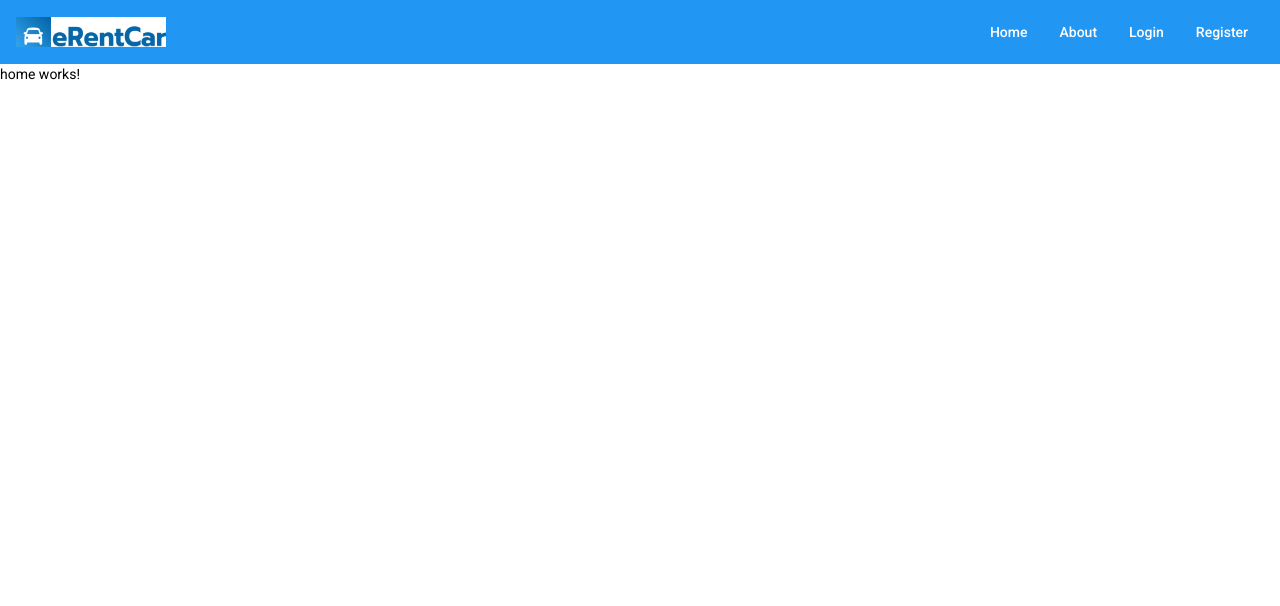
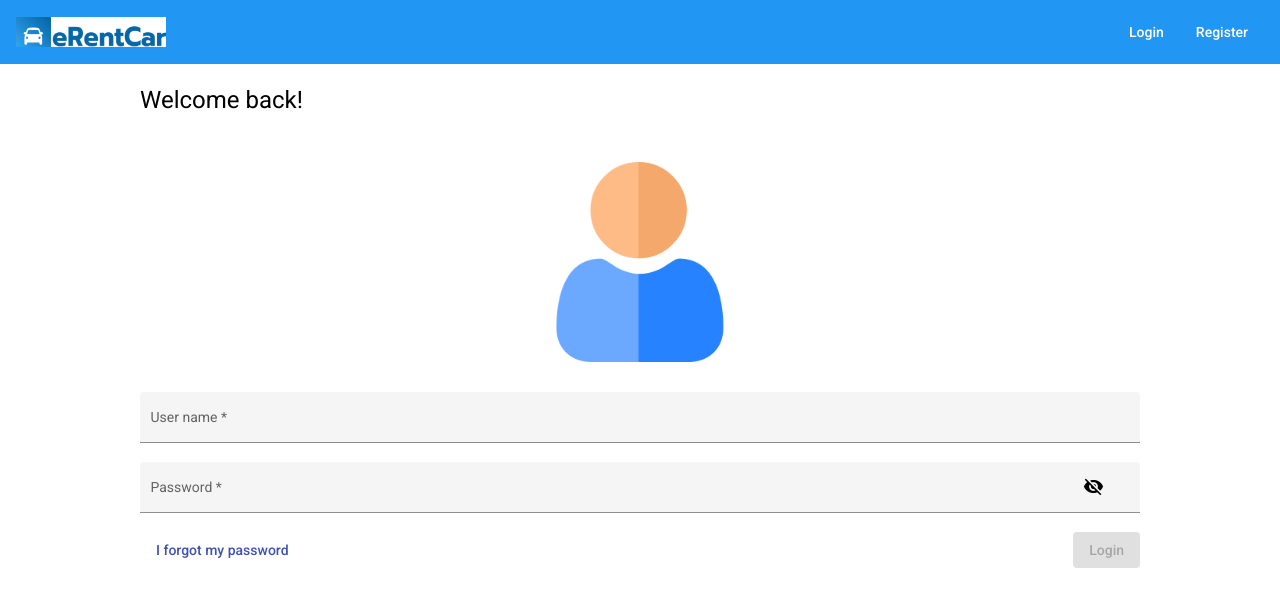
Before and after one commit to tsp-grupo2-erentcar/tsp-grupo2-erentcar-frontend, an Angular app: page / in a window 1280 px wide. Shown: the top 606 px of the page. Built offline with nearby package versions, Linux system fonts and the light colour scheme.

Commit message:
login como ventana de inicio

```diff
--- a/src/app/app-routing.module.ts
+++ b/src/app/app-routing.module.ts
@@ -20,7 +20,7 @@ const routes: Routes = [
     path: '',
     component: FreeviewComponent,
     children: [
-      {path: '',  component: HomeComponent},
+      {path: '',  component: LoginComponent},
       {path: 'about',  component: AboutComponent},
       {path: 'login',  component: LoginComponent},
       {path: 'register',  component: RegisterComponent},
--- a/src/app/freeviews/pages/freeview/freeview.component.html
+++ b/src/app/freeviews/pages/freeview/freeview.component.html
@@ -2,9 +2,9 @@
   <img src="assets/logo.png">
 
   <span class="spacer"></span>
-
+<!--
   <a mat-button routerLink="">Home</a>
-  <a mat-button routerLink="/about">About</a>
+  <a mat-button routerLink="/about">About</a>-->
   <a mat-button routerLink="/login">Login</a>
   <a mat-button routerLink="/register">Register</a>
 </mat-toolbar>
```
